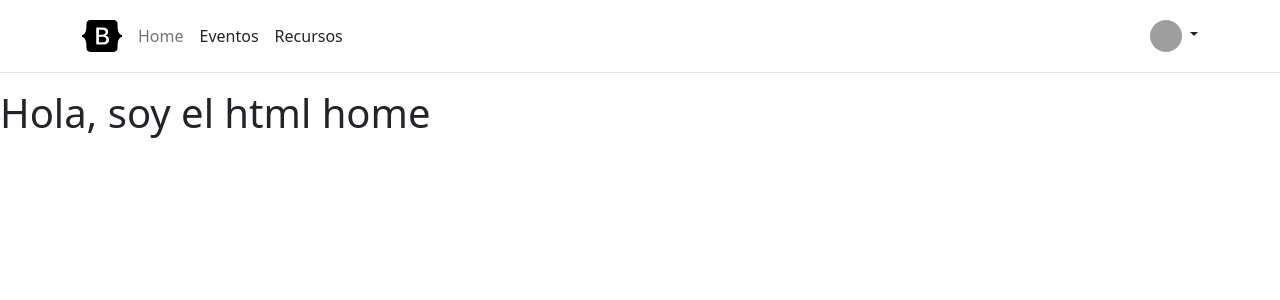
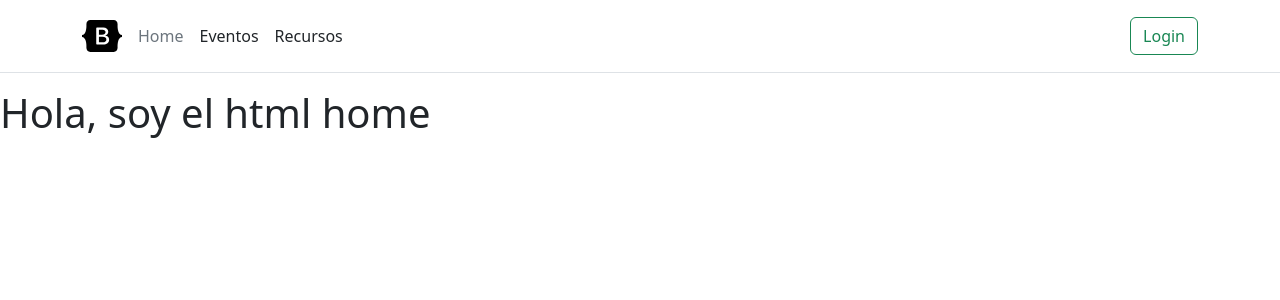
Before and after one commit to Foramay/Fundacion_Pueblo, a Django app: page /home/ in a window 1280 px wide. Shown: the top 300 px of the page. Run offline with Django 4.2, Linux system fonts and the light colour scheme; grey boxes are pictures that could not be loaded.

Commit message:
Algunas redirecciones

```diff
--- a/src/templates/base/base.html
+++ b/src/templates/base/base.html
@@ -63,18 +63,19 @@
 <header class="p-3 mb-3 border-bottom">
   <div class="container">
       <div class="d-flex flex-wrap align-items-center justify-content-center justify-content-lg-start">
-      <a href="/" class="d-flex align-items-center mb-2 mb-lg-0 text-dark text-decoration-none">
+      <a href="{% url 'home' %}" class="d-flex align-items-center mb-2 mb-lg-0 text-dark text-decoration-none">
           <svg class="bi me-2" width="40" height="32" role="img" aria-label="Bootstrap"><use xlink:href="#bootstrap"/></svg>
       </a>
 
       <ul class="nav col-12 col-lg-auto me-lg-auto mb-2 justify-content-center mb-md-0">
-          <li><a href="#" class="nav-link px-2 link-secondary">Home</a></li>
+          <li><a href="{% url 'home' %}" class="nav-link px-2 link-secondary">Home</a></li>
           <li><a href="#" class="nav-link px-2 link-dark">Eventos</a></li>
           <li><a href="#" class="nav-link px-2 link-dark">Recursos</a></li>
       </ul>
 
 
 
+      {% if user.authenticated %}
         <div class="dropdown text-end">
             <a href="#" class="d-block link-dark text-decoration-none dropdown-toggle" id="dropdownUser1" data-bs-toggle="dropdown" aria-expanded="false">
             <img src="https://github.com/mdo.png" alt="mdo" width="32" height="32" class="rounded-circle">
@@ -87,6 +88,11 @@
             <li><a class="dropdown-item" href="#">Sign out</a></li>
             </ul>
         </div>
+      {% else %}
+        <a href="{% url 'login' %}">
+          <button type="button" class="btn btn-outline-success">Login</button>
+        </a>
+        {% endif %}
       </div>
   </div>
   </header>
```
Lines whose indentation alone changed are shown as unchanged.
